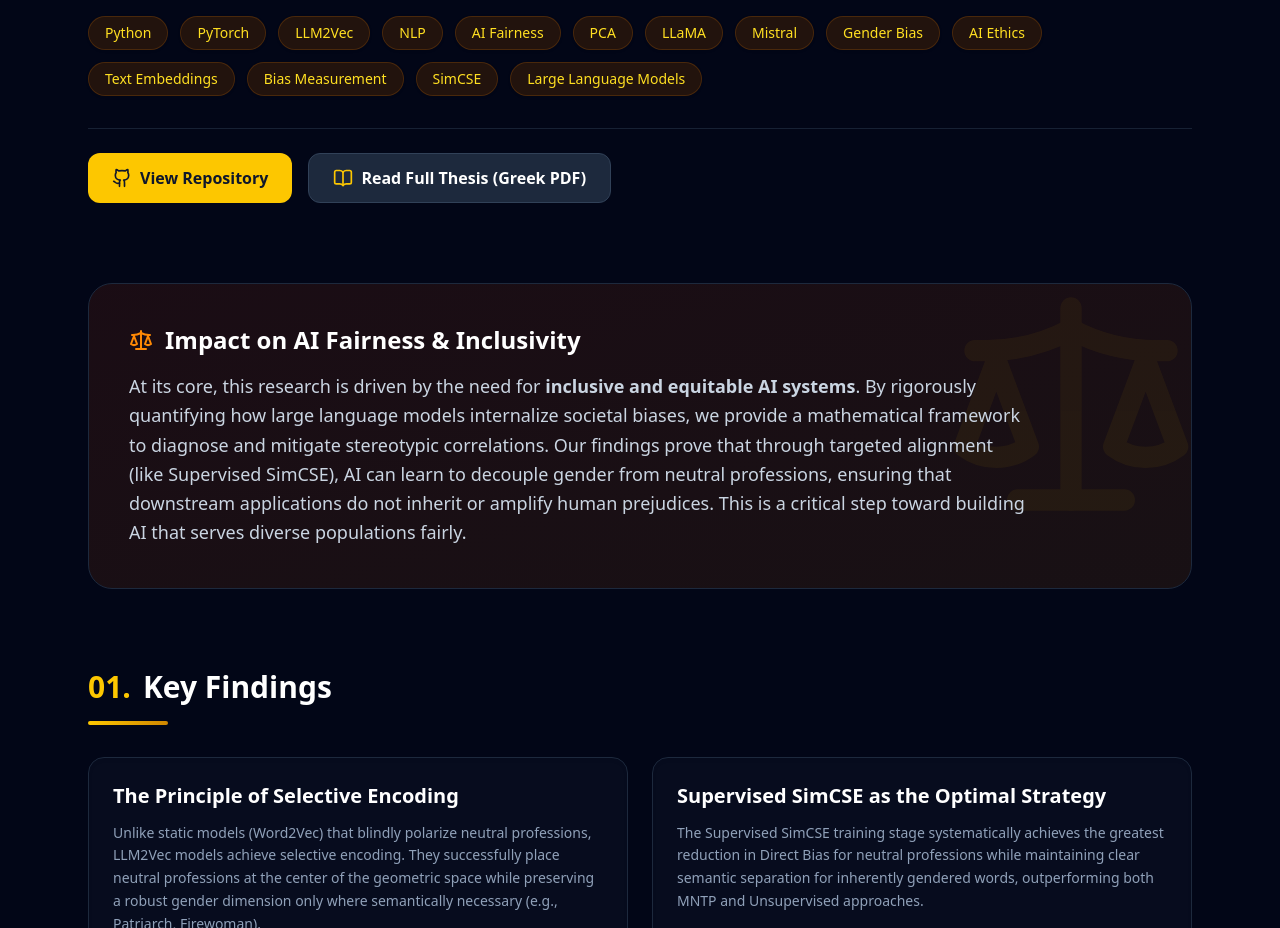
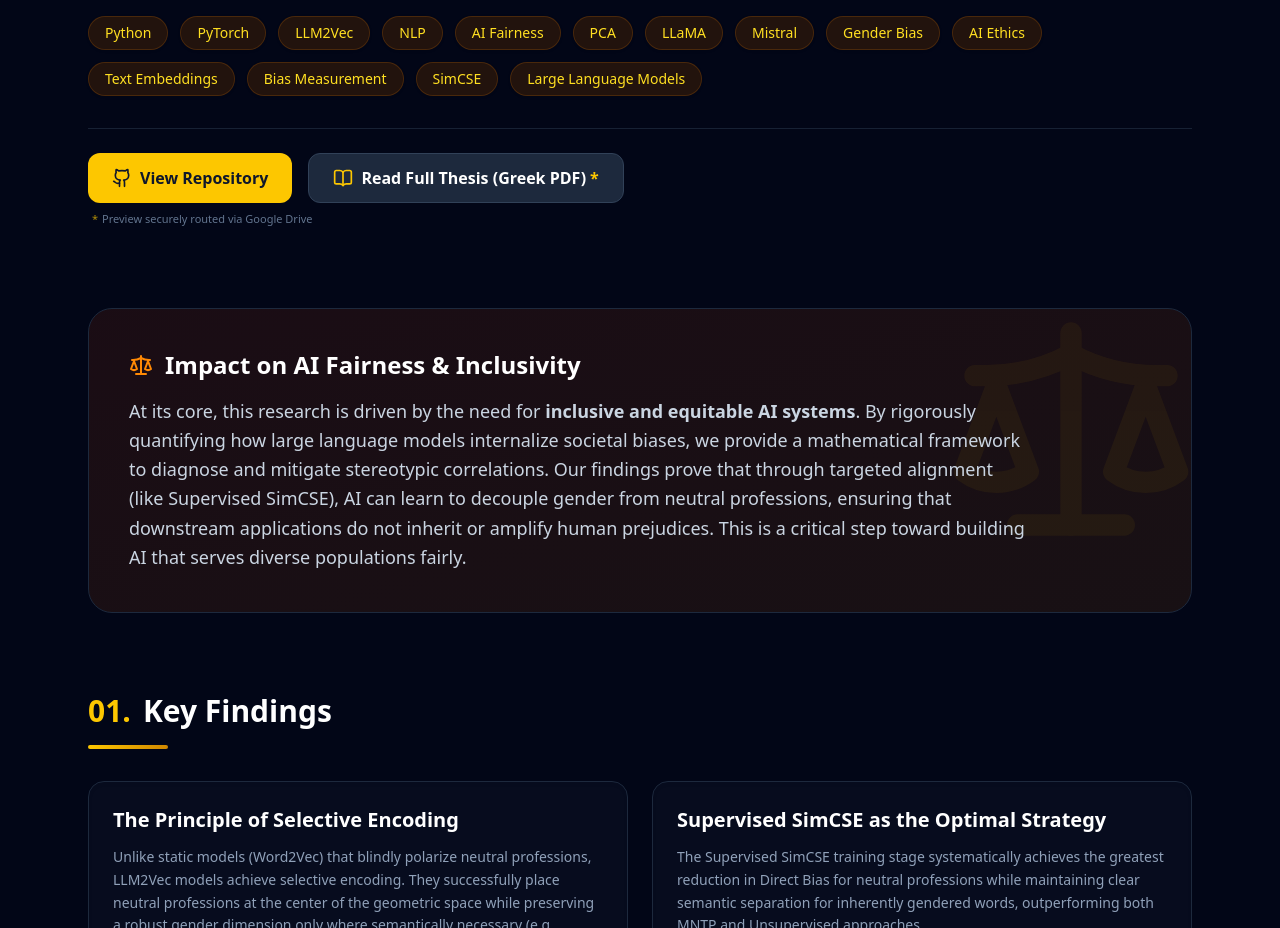
Before and after one commit to AlexMiloCS/My_portfolio, a Next.js app: page /thesis in a window 1280 px wide. Shown: the part 860-1788 px from the top of the page. Built offline with nearby package versions, Linux system fonts and the light colour scheme.

Commit message:
uploadedfix: switch pdf download to github release cdn and add google drive disclaimers

```diff
--- a/src/app/contact/page.jsx
+++ b/src/app/contact/page.jsx
@@ -82,7 +82,7 @@ export default function ContactPage() {
                 className="flex items-center justify-center gap-3 p-4 rounded-xl bg-slate-800 hover:bg-slate-700 text-white font-medium transition-colors border border-slate-700 hover:border-yellow-400/50"
               >
                 <ExternalLink className="w-5 h-5 text-yellow-400" />
-                Open in Browser
+                <span>Open in Browser<span className="text-yellow-400 ml-1 font-bold">*</span></span>
               </a>
               <a
                 href="https://github.com/AlexMiloCS/My_portfolio/releases/download/v1.0/Alex_Mil_CV_en.pdf"
@@ -95,6 +95,10 @@ export default function ContactPage() {
                 Download PDF
               </a>
             </div>
+            <p className="mt-5 text-center text-[11px] text-slate-500 font-medium">
+              <span className="text-yellow-400/70 mr-1">*</span>
+              Browser preview securely routed via Google Drive
+            </p>
           </div>
         </div>
       )}
--- a/src/app/thesis/page.jsx
+++ b/src/app/thesis/page.jsx
@@ -60,15 +60,21 @@ export default function ThesisPage() {
             ))}
           </div>
 
-          <div className="pt-6 border-t border-slate-800/80 flex flex-wrap gap-4">
+          <div className="pt-6 border-t border-slate-800/80 flex flex-col gap-2">
+            <div className="flex flex-wrap gap-4">
               <a href="https://github.com/AlexMiloCS/LLM2Vec_Thesis" target="_blank" rel="noopener noreferrer" className="inline-flex items-center px-6 py-3 font-semibold text-slate-900 bg-yellow-400 rounded-xl hover:bg-yellow-300 transition-colors hover:shadow-[0_0_20px_-5px_rgba(250,204,21,0.5)]">
                 <GithubIcon className="w-5 h-5 mr-2" />
                 View Repository
               </a>
               <a href="https://drive.google.com/file/d/1Ox2Sha6hJOS81iheE2R1E8Uu5AfhlcGa/view?usp=sharing" target="_blank" rel="noopener noreferrer" className="inline-flex items-center px-6 py-3 font-semibold text-white bg-slate-800 rounded-xl hover:bg-slate-700 transition-colors border border-slate-700">
                 <BookOpen className="w-5 h-5 mr-2 text-yellow-400" />
-              Read Full Thesis (Greek PDF)
+                <span>Read Full Thesis (Greek PDF)<span className="text-yellow-400 ml-1 font-bold">*</span></span>
               </a>
+            </div>
+            <p className="text-[11px] text-slate-500 font-medium pl-1">
+              <span className="text-yellow-400/70 mr-1">*</span>
+              Preview securely routed via Google Drive
+            </p>
           </div>
         </section>
 
--- a/src/components/Topbar.jsx
+++ b/src/components/Topbar.jsx
@@ -94,7 +94,7 @@ export default function Topbar() {
                 className="flex items-center justify-center gap-3 p-4 rounded-xl bg-slate-800 hover:bg-slate-700 text-white font-medium transition-colors border border-slate-700 hover:border-yellow-400/50"
               >
                 <ExternalLink className="w-5 h-5 text-yellow-400" />
-                Open in Browser
+                <span>Open in Browser<span className="text-yellow-400 ml-1 font-bold">*</span></span>
               </a>
               <a
                 href="https://github.com/AlexMiloCS/My_portfolio/releases/download/v1.0/Alex_Mil_CV_en.pdf"
@@ -107,6 +107,10 @@ export default function Topbar() {
                 Download PDF
               </a>
             </div>
+            <p className="mt-5 text-center text-[11px] text-slate-500 font-medium">
+              <span className="text-yellow-400/70 mr-1">*</span>
+              Browser preview securely routed via Google Drive
+            </p>
           </div>
         </div>
       )}
```
Lines whose indentation alone changed are shown as unchanged.
